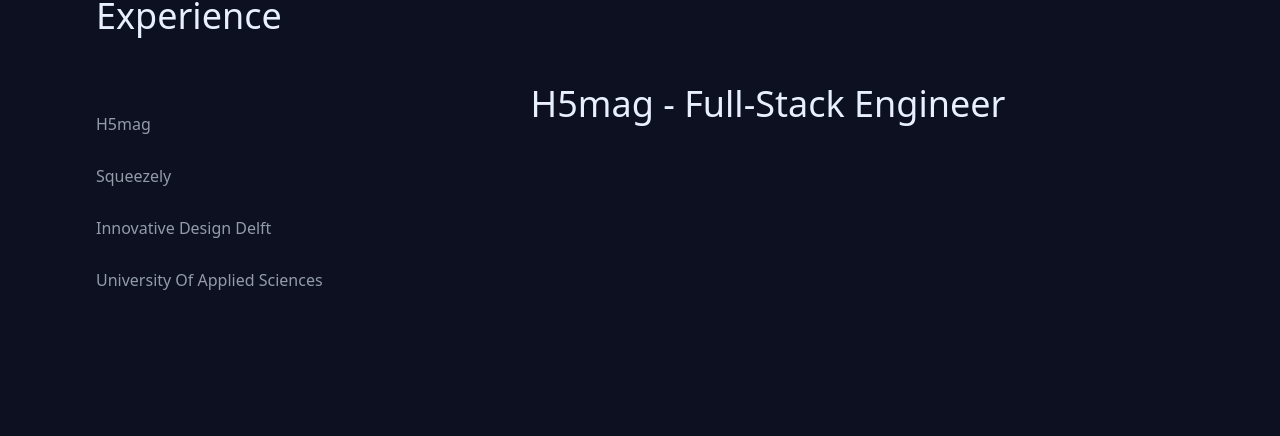
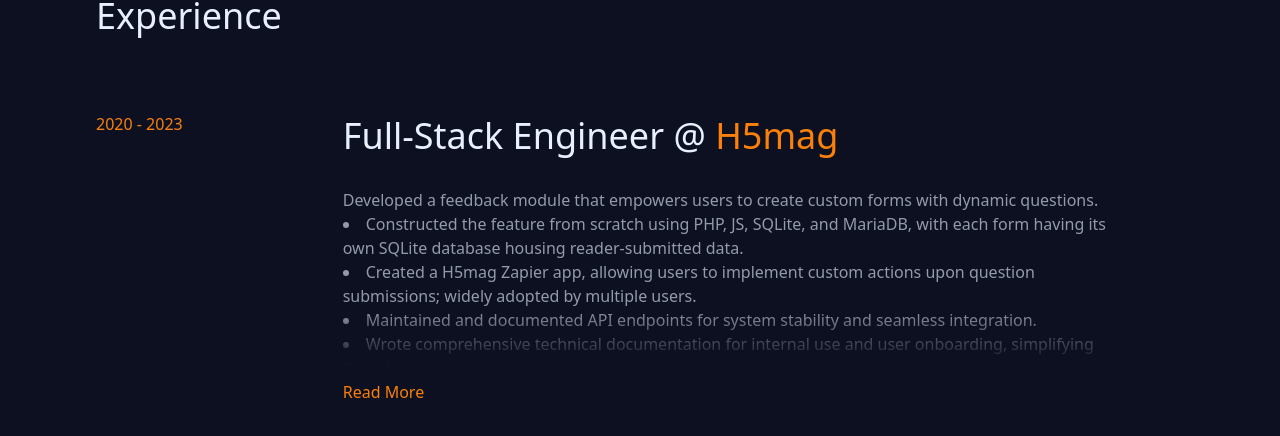
Before and after one commit to haitamattar/Portfolio2023, a Vue app: page / in a window 1280 px wide. Shown: the part 668-1104 px from the top of the page. Built offline with nearby package versions, Linux system fonts and the light colour scheme.

Commit message:
Add experience cards

```diff
--- a/src/App.vue
+++ b/src/App.vue
@@ -6,7 +6,7 @@
 <template>
   <div class="">
     <!-- removed the px-10 -->
-    <div class="mx-auto max-w-100 px-8 xl:px-24 md:pr-0 2xl:px-80 sm:px-24 ">
+    <div class="mx-auto max-w-100 px-8 xl:px-24 md:pr-0 2xl:px-96 sm:px-24 ">
       <RouterView/>
     </div>
   </div>
--- a/src/components/Experience.vue
+++ b/src/components/Experience.vue
@@ -1,10 +1,53 @@
 <script setup>
+
 </script>
 
 <template>
-  <div>
-    <h1 class="text-4xl antialiased font-sans text-midnightWhite font-medium max-w-3xl">
-      H5mag - Full-Stack Engineer
-    </h1>
+  <div class="flex gap-32">
+    <div class="text-left md:shrink-0">
+      <p class="text-midnightOrange block mt-7 mb-7 text-left mt-10">2020 - 2023</p>
+    </div>
+    <div class="relative p-8 rounded-lg overflow-hidden max-h-80">
+      <h1 class="text-4xl antialiased font-sans text-midnightWhite font-medium max-w-3xl">
+        Full-Stack Engineer @ <p class="inline text-midnightOrange">H5mag</p>
+      </h1>
+      <p class="mb-8"></p>
+  <!--    <p class="text-midnightGray">-->
+  <!--      * -->
+  <!--      * Constructed the feature from scratch using PHP, JS, SQLite, and MariaDB, with each form having its own-->
+  <!--      SQLite database housing reader-submitted data.-->
+  <!--      * Created a H5mag Zapier app, allowing users to implement custom actions upon question submissions;-->
+  <!--      widely adopted by multiple users.-->
+  <!--      * Maintained and documented API endpoints for system stability and seamless integration.-->
+  <!--      * Wrote comprehensive technical documentation for internal use and user onboarding, simplifying the-->
+  <!--      adoption process.-->
+  <!--      * Iteratively improved the module based on real user feedback, ensuring responsiveness to user needs.-->
+  <!--      * Collaborated with designers and senior engineers to enhance user experience and adhere to established-->
+  <!--      code standards.-->
+  <!--      * Operated in a CI/CD environment for efficient and reliable deployment processes.-->
+  <!--      * Provided direct customer support, addressing queries and issues promptly.-->
+  <!--      * Technologies used: PHP, JavaScript, MariaDB, SQLite, Zapier CLI, Node.js, GIT, GitLab, Linux-->
+      <p class="text-midnightGray">Developed a feedback module that empowers users to create custom forms with dynamic questions.</p>
+        <ul class="list-disc text-midnightGray max-w-3xl list-inside">
+          <li>Constructed the feature from scratch using PHP, JS, SQLite, and MariaDB, with each form having its own
+            SQLite database housing reader-submitted data.</li>
+          <li>Created a H5mag Zapier app, allowing users to implement custom actions upon question submissions;
+            widely adopted by multiple users.</li>
+          <li>Maintained and documented API endpoints for system stability and seamless integration.</li>
+          <li>Wrote comprehensive technical documentation for internal use and user onboarding, simplifying the
+            adoption process.</li>
+          <li>Iteratively improved the module based on real user feedback, ensuring responsiveness to user needs.</li>
+          <li>Collaborated with designers and senior engineers to enhance user experience and adhere to established
+            code standards.</li>
+          <li>Operated in a CI/CD environment for efficient and reliable deployment processes.</li>
+          <li>Provided direct customer support, addressing queries and issues promptly.</li>
+          <li>Technologies used: PHP, JavaScript, MariaDB, SQLite, Zapier CLI, Node.js, GIT, GitLab, Linux</li>
+
+        </ul>
+      <div class="-ml-8 h-24 w-full bg-gradient-to-t from-midnightBlue from-40% absolute bottom-0 z-10">
+      </div>
+      <button class="text-midnightOrange bottom-0 absolute z-20">Read More</button>
+      <!--    </p>-->
+    </div>
   </div>
 </template>
--- a/src/components/ExperienceList.vue
+++ b/src/components/ExperienceList.vue
@@ -8,16 +8,8 @@
     <h1 class="text-4xl antialiased font-sans text-midnightWhite font-medium max-w-3xl mb-12">
       Experience
     </h1>
-    <div class="grid-cols-2 gap-52 flex">
-      <div class="inline-block">
-        <button class="text-midnightGray block mt-7 mb-7 ">H5mag</button>
-        <button class="text-midnightGray block mt-7 mb-7 ">Squeezely</button>
-        <button class="text-midnightGray block mt-7 mb-7 ">Innovative Design Delft</button>
-        <button class="text-midnightGray block mt-7 mb-7 ">University Of Applied Sciences</button>
-      </div>
-      <div>
+    <div>
         <Experience/>
-      </div>
     </div>
 
 
--- a/tailwind.config.js
+++ b/tailwind.config.js
@@ -10,6 +10,7 @@
                 'midnightBlue': '#0C1021',
                 'midnightWhite': '#E8F0FF',
                 'midnightGray': '#949BA8',
+                'midnightOrange': '#FB800A',
             },
             screens: {
                 'sm': '640px',
```
Lines whose indentation alone changed are shown as unchanged.
